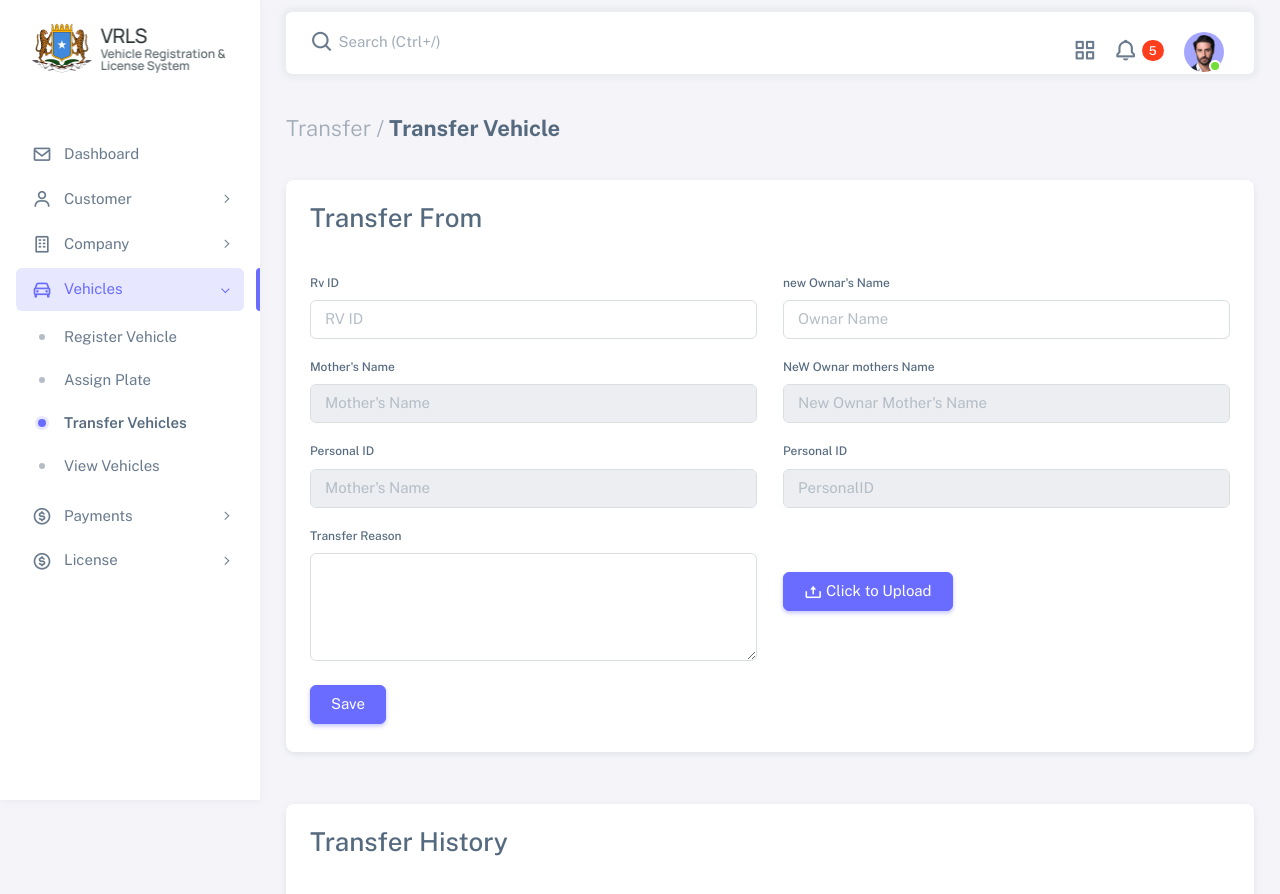
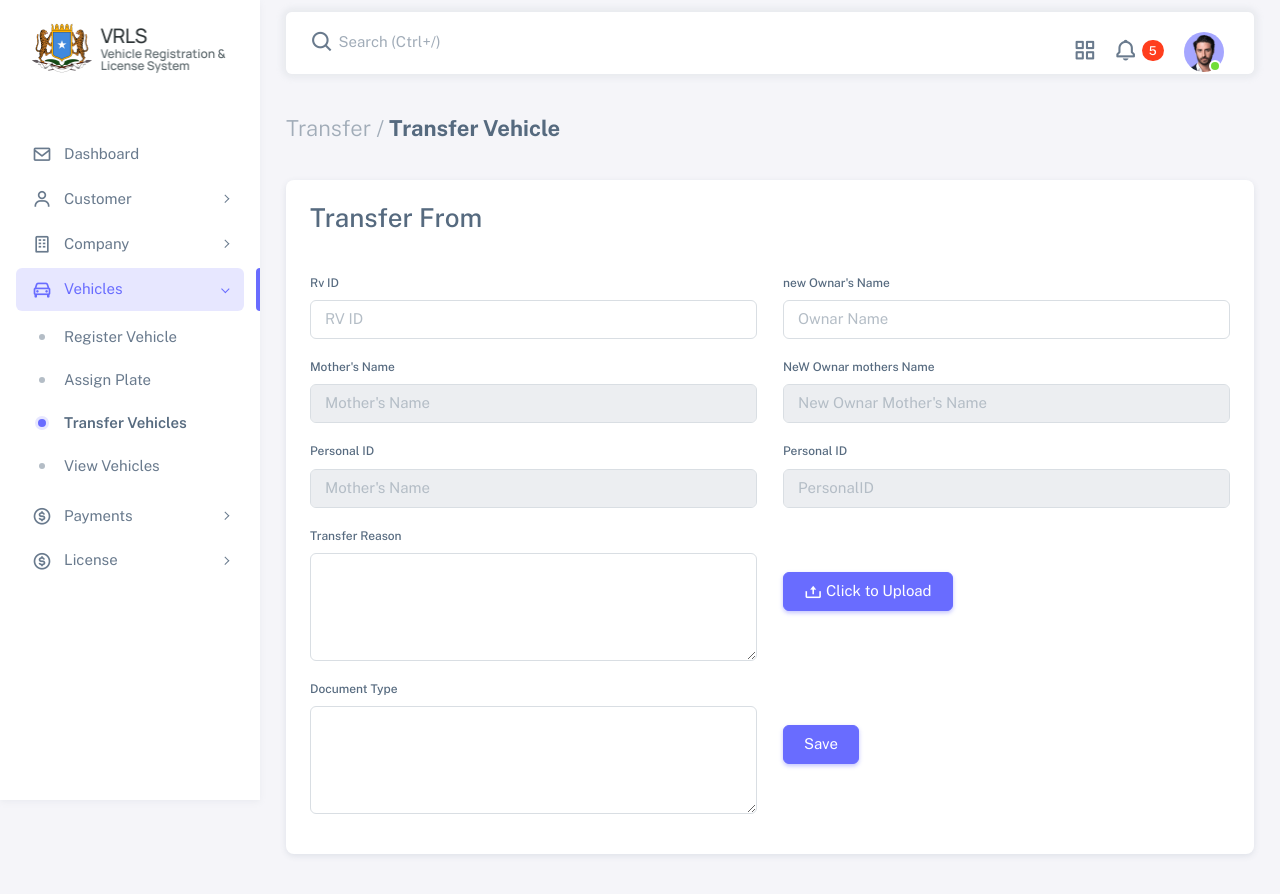
Before and after one commit to mhbaando/recepi-app-api, a Django app: page /vehicles/tranfer/ in a window 1280 px wide. Shown: the top 894 px of the page. Run offline with Django 4.2, Linux system fonts and the light colour scheme; data that the repository does not hold is empty; some libraries are stand-ins or nearby versions.

Commit message:
changed veh

```diff
--- a/Templates/vehicles/register_vehicle.html
+++ b/Templates/vehicles/register_vehicle.html
@@ -11,7 +11,6 @@
       <div class="card mb-3">
         <div class="card-body">
           <h5 class="card-title">Basic info</h5>
-
           <div class="row">
             <div class="col-md-6 mb-0">
               <div class="mb-3">
--- a/Templates/vehicles/transfer.html
+++ b/Templates/vehicles/transfer.html
@@ -70,9 +70,16 @@
                               </label>
                               <input type="file" id="doc" hidden/>
                           </div>
-                    </div>
-                    <div class="col-md-6 mb-1">
-                      <div class="col mt-2">
+                        </div>
+                          <div class="col-md-6 mb-0">
+                            <div class="mb-3">
+                            <label for="exampleFormControlTextarea1" class="form-label">Document Type</label>
+                            <textarea class="form-control" id="exampleFormControlTextarea1" rows="4"></textarea>
+                        </div>
+                        </div>
+
+                    <div class="col-md-4 mb-1">
+                      <div class="col mt-5">
                         <button class="btn btn-primary">Save</button>
                       </div>
                     </div>
--- a/Vehicles/views.py
+++ b/Vehicles/views.py
@@ -61,7 +61,7 @@ def assign_plate(request):
 
 
 def tranfercreate(request):
-    transfer=transfare_vehicles.objects.all()[:4]
+    transfer=transfare_vehicles.objects.all()[:5]
     form = Transferform()
     if request.method == "POST":
         form = Transferform(request.POST)
```
